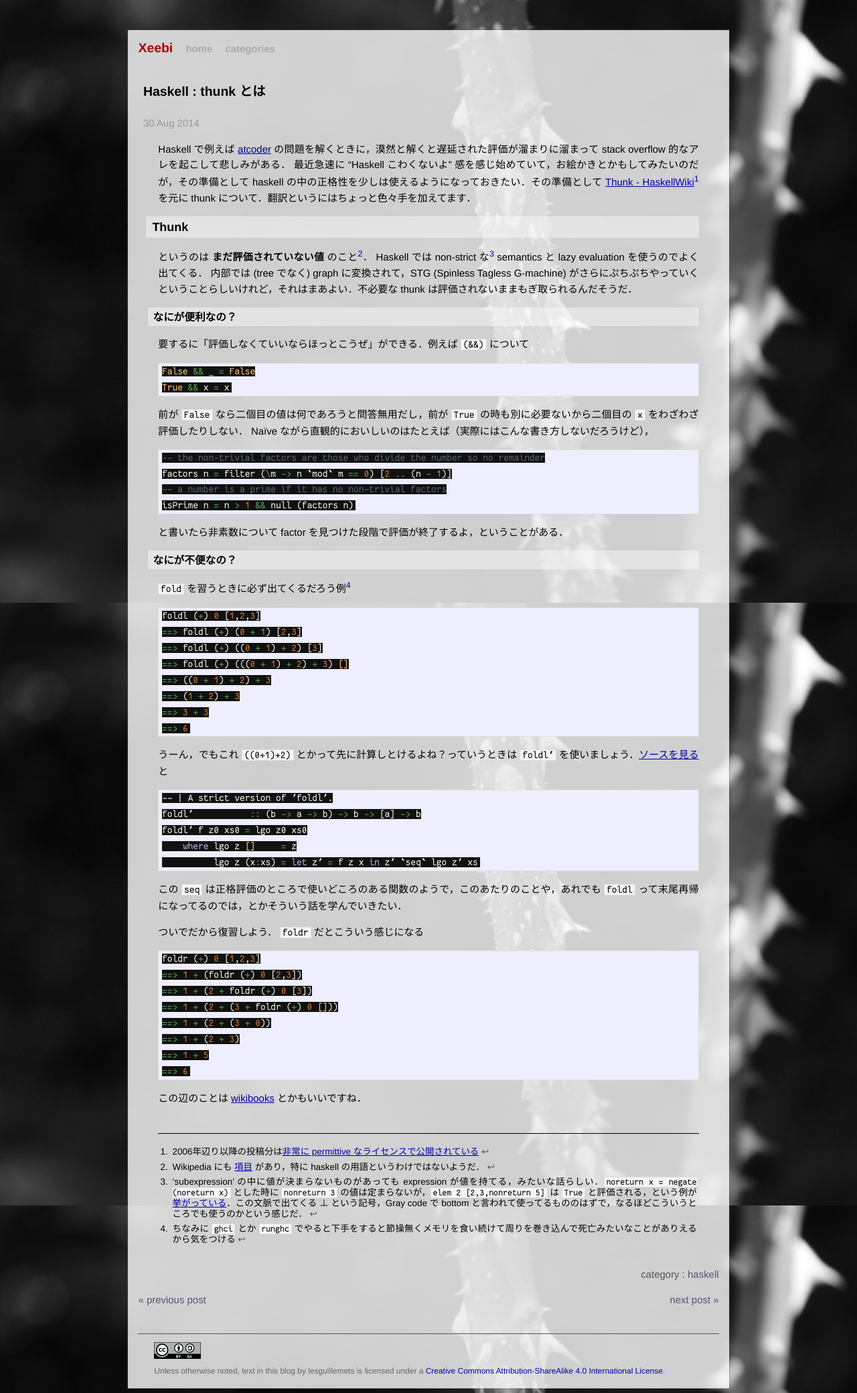
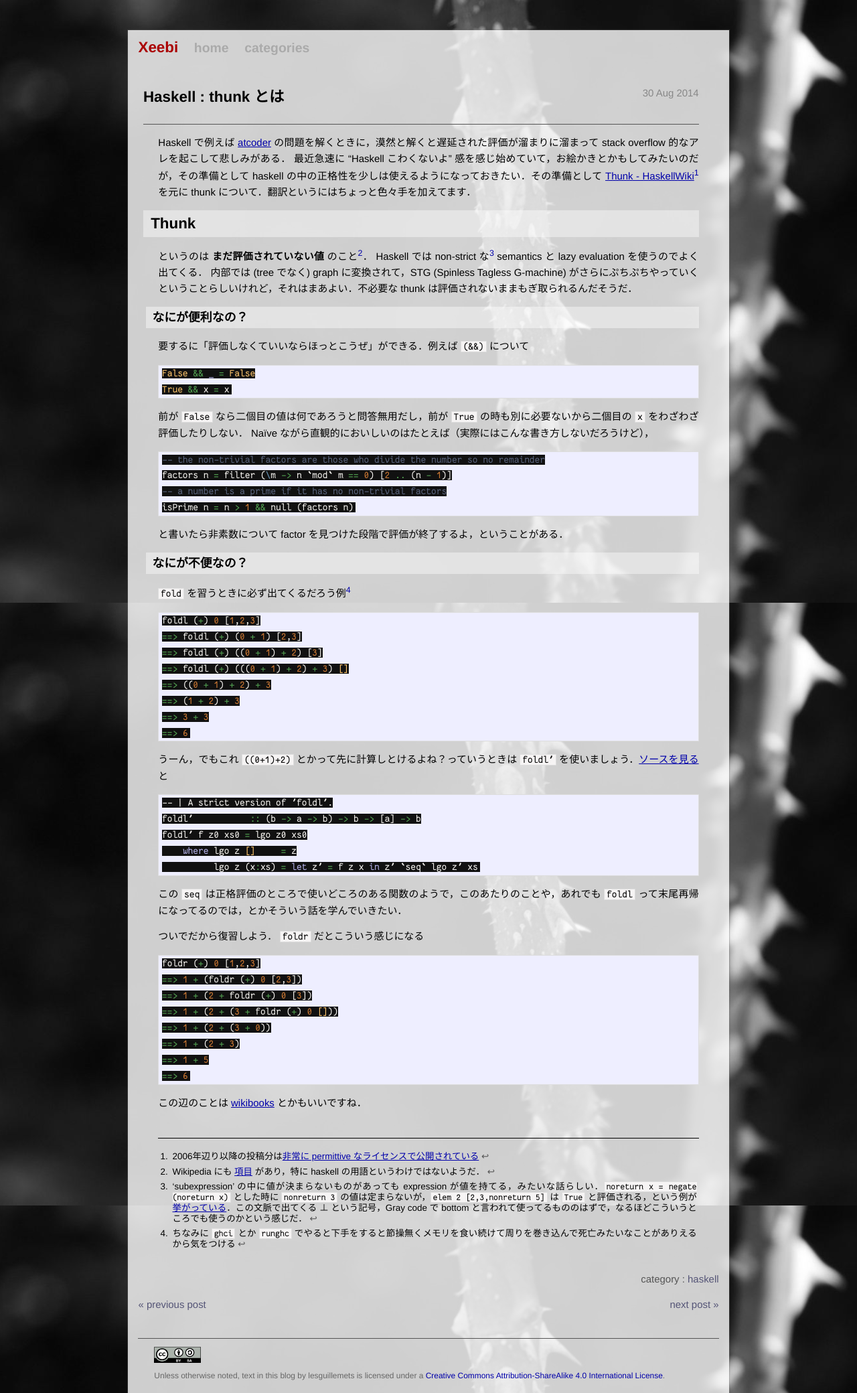
Before and after one commit to lesguillemets/blog, a Jekyll site: the page built from _posts/2014-08-30-haskell-thunk.md, in a window 1280 px wide. Shown: the whole page at 67% size. Built offline with Jekyll 4.4.1, drawn with Linux system fonts in a browser that asks for light colours.

Commit message:
tweak css.
More visually standing-out h1/h2, change date display location

```diff
--- a/css/main.css
+++ b/css/main.css
@@ -96,11 +96,11 @@ ul.categories > li {
 }
 
 .site h1, .site h2{
-    font-size:130%;
+    font-size:150%;
 }
 
 .site h3 {
-    font-size:110%;
+    font-size:150%;
 }
 
 header a {
@@ -124,6 +124,7 @@ header a {
 header a.extra {
   color: #aaa;
   margin-left: 1em;
+  font-size:130%;
 }
 
 header a.extra:hover {
@@ -216,25 +217,32 @@ article.post h2, article.post h3{
 header.postheader{
     margin-left:-1.5em;
     margin-bottom:1em;
+    /* padding-bottom:1em; */
+    border-bottom: 1px solid #555;
+    overflow:auto;
+}
+
+article.post header.postheader time{
+    color: #888;
+    display:inline-block;
+    margin-left:auto;
+    float:right;
+    margin-bottom:1em;
 }
 
 
 article.post h1 {
-    font-size:130%;
+    font-size:150%;
+    display:inline-block;
 }
 
 article.post h2 {
-    font-size:120%;
+    font-size:150%;
 }
 
 article.post h3{
-    font-size:105%;
+    font-size:120%;
 }
-
-article.post time {
-  color: #999;
-}
-
 
 article.post pre code {
   border: none;
```
